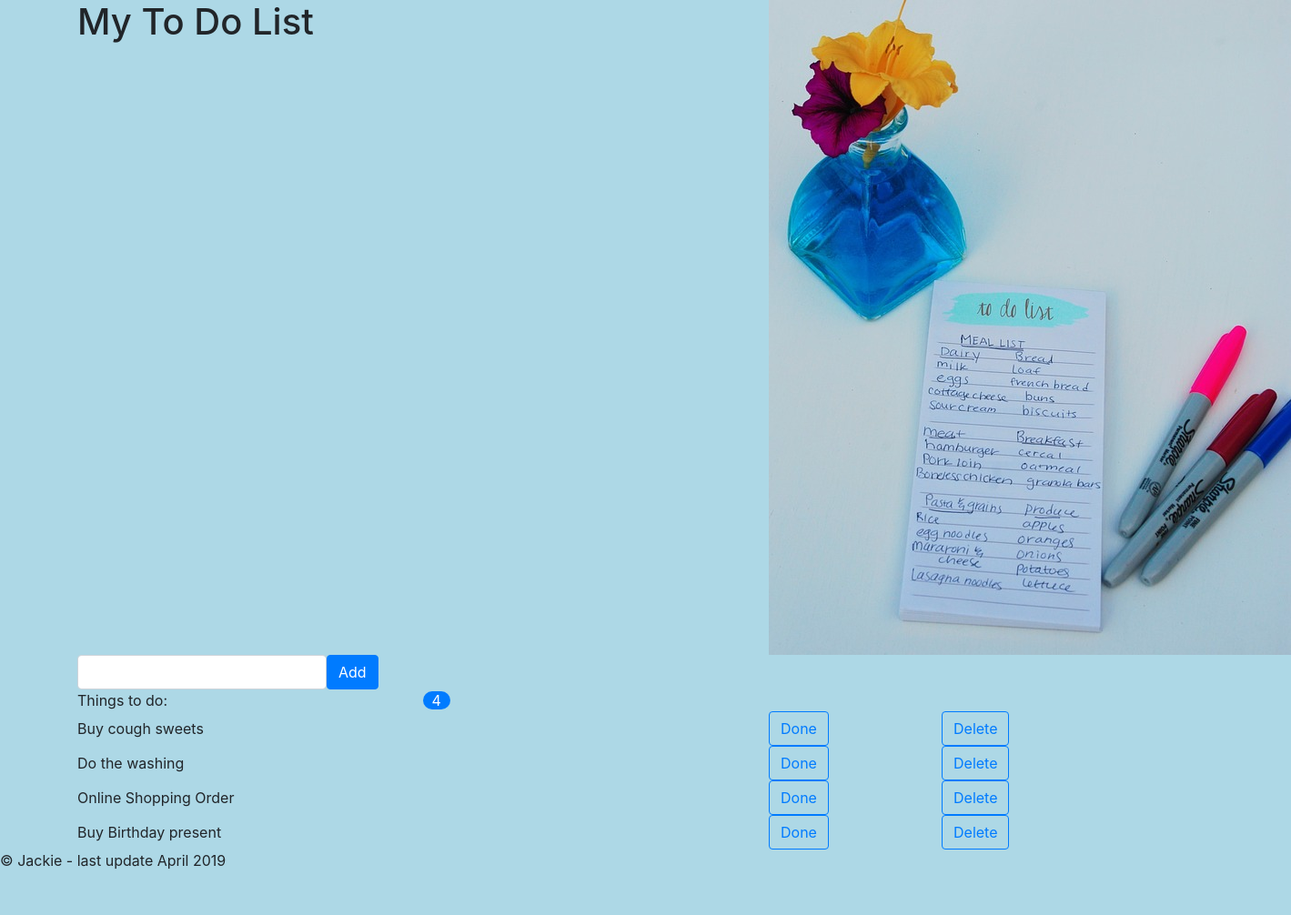
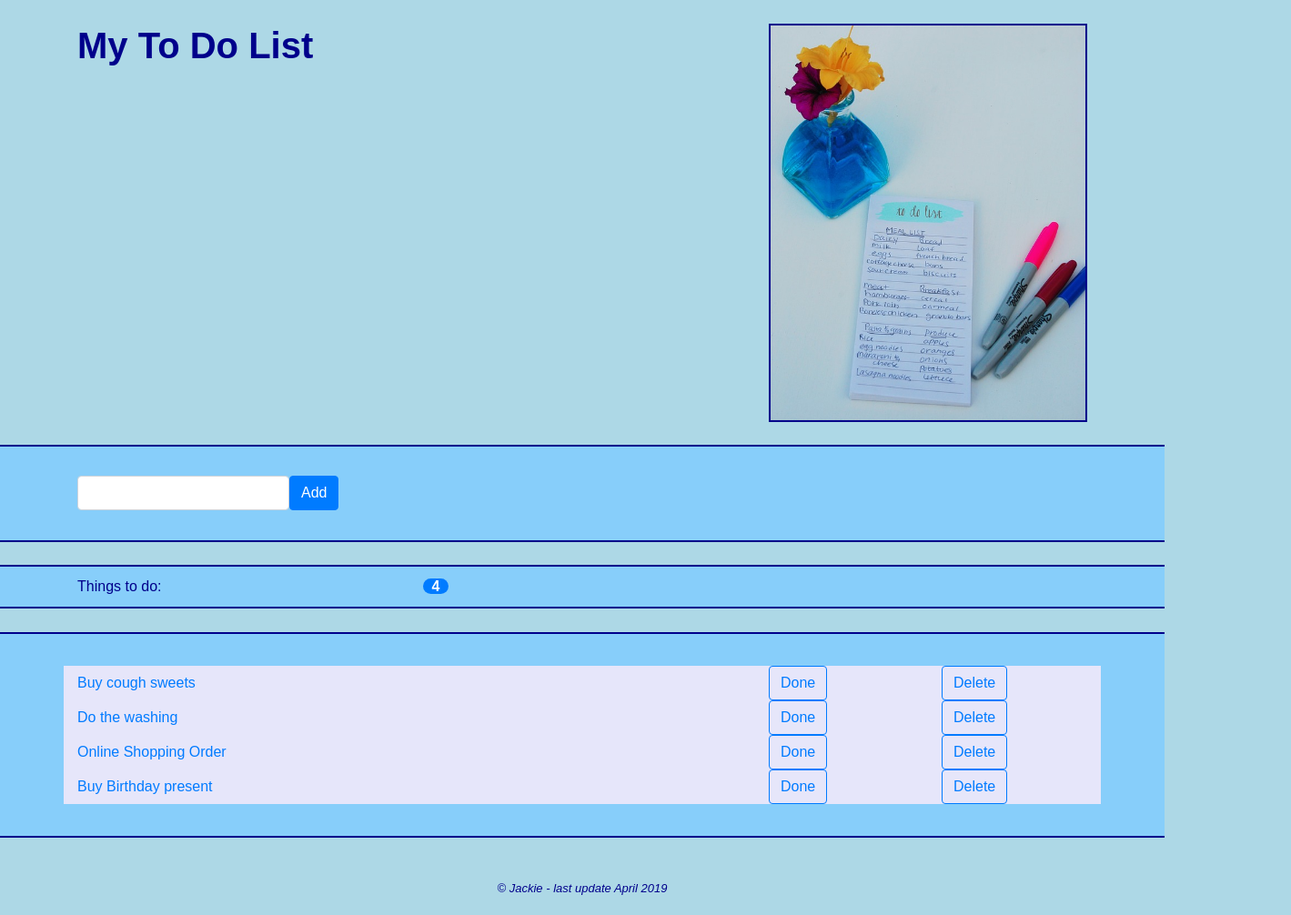
Before and after one commit to JCarter111/my-todo-app-frontend, a React app: page / in a window 1280 px wide. Shown: the whole page at 91% size, 1419 px wide, since content can reach past the window. Before the commit the page ends 958 px from the top, so only its background shows below. Built offline with nearby package versions, Linux system fonts and the light colour scheme.

Commit message:
Stylesheet formatting added to App and components

```diff
--- a/src/App.css
+++ b/src/App.css
@@ -1,34 +1,32 @@
+/* general formatting in App */
 
 /* general formatting - background of App */
-/* body {
+body {
   background: lightblue;
-}*/
-.App-logo {
-  animation: App-logo-spin infinite 20s linear;
-  height: 40vmin;
-  pointer-events: none;
 }
 
-.App-header {
-  background-color: #282c34;
-  min-height: 100vh;
-  display: flex;
-  flex-direction: column;
-  align-items: center;
-  justify-content: center;
-  font-size: calc(10px + 2vmin);
-  color: white;
+/* heading 1 */
+h1 {
+  color: darkblue;
+  font-family: Arial, Helvetica, sans-serif;
+  font-size: 30pt;
+  font-weight: bold;
+  text-align: left;
 }
-
-.App-link {
-  color: #61dafb;
+/* span */
+span {
+  color: darkblue;
+  font-family: Arial, Helvetica, sans-serif;
+  font-weight: bold;
+  text-align: left;
 }
-
-@keyframes App-logo-spin {
-  from {
-    transform: rotate(0deg);
-  }
-  to {
-    transform: rotate(360deg);
-  }
+/* divisions with standardDiv class */
+.standardDiv {
+  border-top: 2px solid darkblue;
+  border-bottom: 2px solid darkblue;
+  padding: 10px 10px 10px 10px;
+  margin-bottom: 2%;
+  font-family: Arial, Helvetica, sans-serif;
+  color: darkblue;
+  background:lightskyblue ;
 }
--- /dev/null
+++ b/src/components/AddItem.css
@@ -0,0 +1,10 @@
+/* Add Task to List Section */
+/* addTaskToList */
+
+/* format form to input new task */
+/* id addNewTaskForm */
+#addNewTaskForm {
+    /* set top and bottom margins */
+    margin-top: 2%;
+    margin-bottom: 2%;
+}
--- a/src/components/AddItem.js
+++ b/src/components/AddItem.js
@@ -1,10 +1,12 @@
 import React, {Component} from "react";
+import './AddItem.css';
 // add new task form
 // using Bootstrap inline form class
 // with accessibility for screen readers
 class AddItem extends Component {
     render () {
         return (
+            <div id="addTaskToList" class = "standardDiv">
                 <div id="addTasks" class = "container">
                     <div class="row align-items-left">
                         <div class="col-12 firstCol">
@@ -34,6 +36,7 @@ class AddItem extends Component {
                         </div>
                     </div>
                 </div>
+            </div>
     );
     }
 }
--- /dev/null
+++ b/src/components/Footer.css
@@ -0,0 +1,11 @@
+ /* footer section */
+ /* toDoListFooter */
+
+ #toDoListFooter {
+    padding: 20px 20px 20px 20px;
+    font-size: small;
+    font-family: Arial, Helvetica, sans-serif;
+    font-style: italic;
+    text-align: center;
+    color:darkblue;
+}
--- a/src/components/Footer.js
+++ b/src/components/Footer.js
@@ -1,4 +1,6 @@
 import React, {Component} from 'react';
+// apply Footer stylesheet to Footer section
+import './Footer.css';
 // bringing in React Component
 // footer section
 class Footer extends Component {
--- a/src/components/NumberTasks.js
+++ b/src/components/NumberTasks.js
@@ -1,4 +1,5 @@
 import React, {Component} from 'react';
+
 // bringing in React Component
 // section to show number of outstanding tasks
 class NumberTasks extends Component {
--- /dev/null
+++ b/src/components/TaskList.css
@@ -0,0 +1,20 @@
+/* Show Outstanding Tasks Divison
+/* showOutstandingTasks
+
+/* apply formatting to taskTable id */
+#taskTable {
+    color:darkblue;
+    margin-top: 2%;
+    margin-bottom: 2%;
+}
+
+/* apply formatting to odd numbered table rows class */
+.oddRow {
+    background: lavender;
+    color: #007bff;
+  }
+/* apply to even numbered table rows */
+.evenRow {
+    background: palegoldenrod;
+    color: #007bff;
+ }
--- a/src/components/TaskList.js
+++ b/src/components/TaskList.js
@@ -1,15 +1,7 @@
 import React, {Component} from 'react';
 import RowItem from './RowItems';
-
-//{todoListItems.map(function(item){
-//    return <ListItem text ={item} />
-//{this.props.toListItems.map(function(item){
-//    return {item};
-//})};
-//{this.props.fish.map(function(item){
-//    return <p>{item}</p>;
-//})}
-
+// apply TaskList stylesheet to TaskList section
+import './TaskList.css';
 
 // bringing in React Component
 // task list section
@@ -17,10 +9,12 @@ import RowItem from './RowItems';
 class TaskList extends Component {
     render() {
         return (
-            <div id="taskTable" class = "container">
-            {this.props.listfromParent.map(function(item) {
-                return <RowItem text = {item}/>
-            })}
+            <div id="showOutstandingTasks" class = "standardDiv">
+                <div id="taskTable" class = "container">
+                    {this.props.listfromParent.map(function(item) {
+                    return <RowItem text = {item}/>
+                    })}
+                </div>
             </div>
         );
     }
--- /dev/null
+++ b/src/components/ToDoListHeader.css
@@ -0,0 +1,25 @@
+/* To Do List Heading Section */
+/* toDoListHeading */
+
+/* apply to image id */
+#imgToDoList {
+    border: 2px solid  darkblue;
+    width: 100%;
+}
+
+/* use flex columns to format heading */
+/* and picture - side by side layout */
+/* help might be required here */
+/* not really got the hang of flex! */
+#toDoListHeading {
+    margin-top: 2%;
+    margin-bottom: 2%;
+}
+.column1 {
+    /* align column contents to the left */
+    justify-content: flex-end;
+}
+.column2 {
+    /* align column contents to the right */
+    justify-content: flex-end;
+}
--- a/src/components/ToDoListHeader.js
+++ b/src/components/ToDoListHeader.js
@@ -1,7 +1,8 @@
 import React, {Component} from 'react';
 import ToDoPic from './images/Shopping_List.jpg';
-//<img id="imgToDoList" alt="To Do List"
-//                        src={ToDoPic}/>
+// apply To Do List Header stylesheet to this section
+import './ToDoListHeader.css';
+
 // bringing in React Component
 // header section
 // needs image to be added
--- a/src/index.css
+++ b/src/index.css
@@ -1,8 +1,6 @@
 body {
   margin: 0;
   padding: 0;
-  /* background color on index page */
-  background: lightblue;
   font-family: -apple-system, BlinkMacSystemFont, "Segoe UI", "Roboto", "Oxygen",
     "Ubuntu", "Cantarell", "Fira Sans", "Droid Sans", "Helvetica Neue",
     sans-serif;
```
Lines whose indentation alone changed are shown as unchanged.
